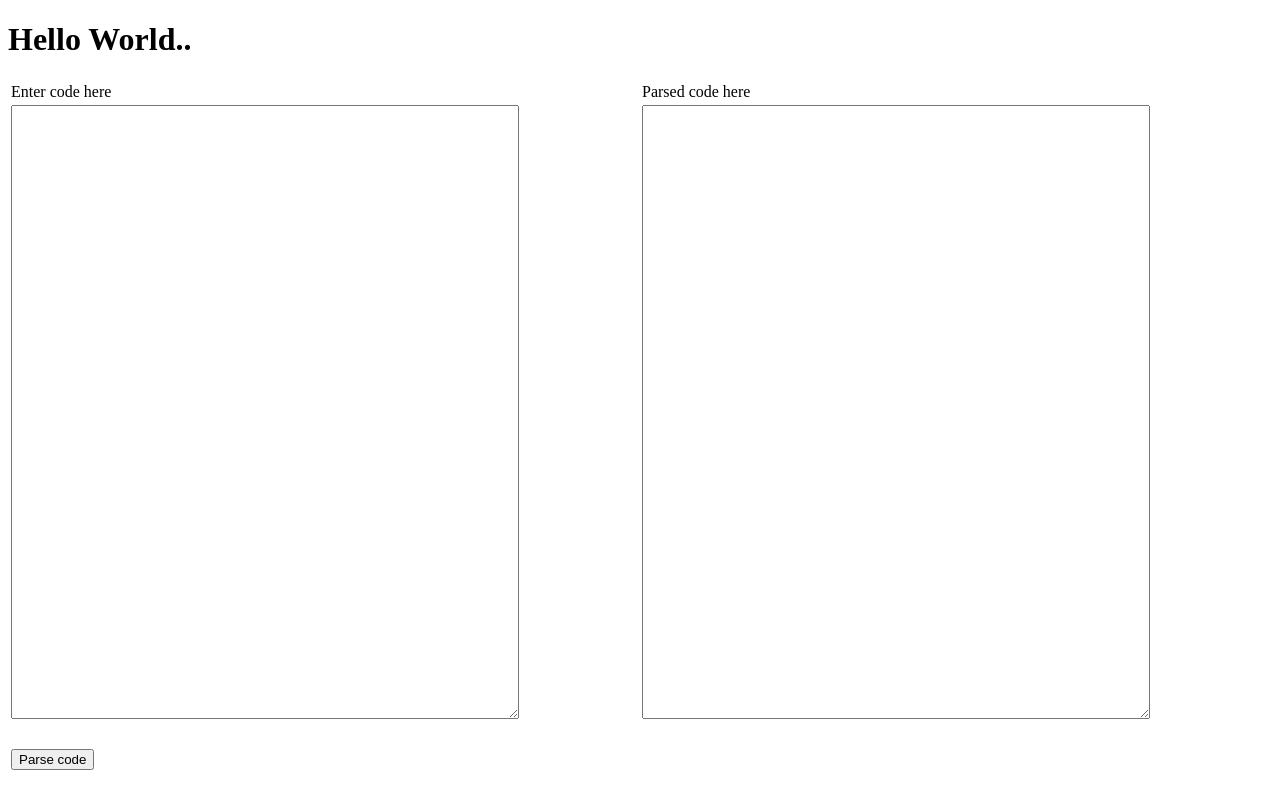
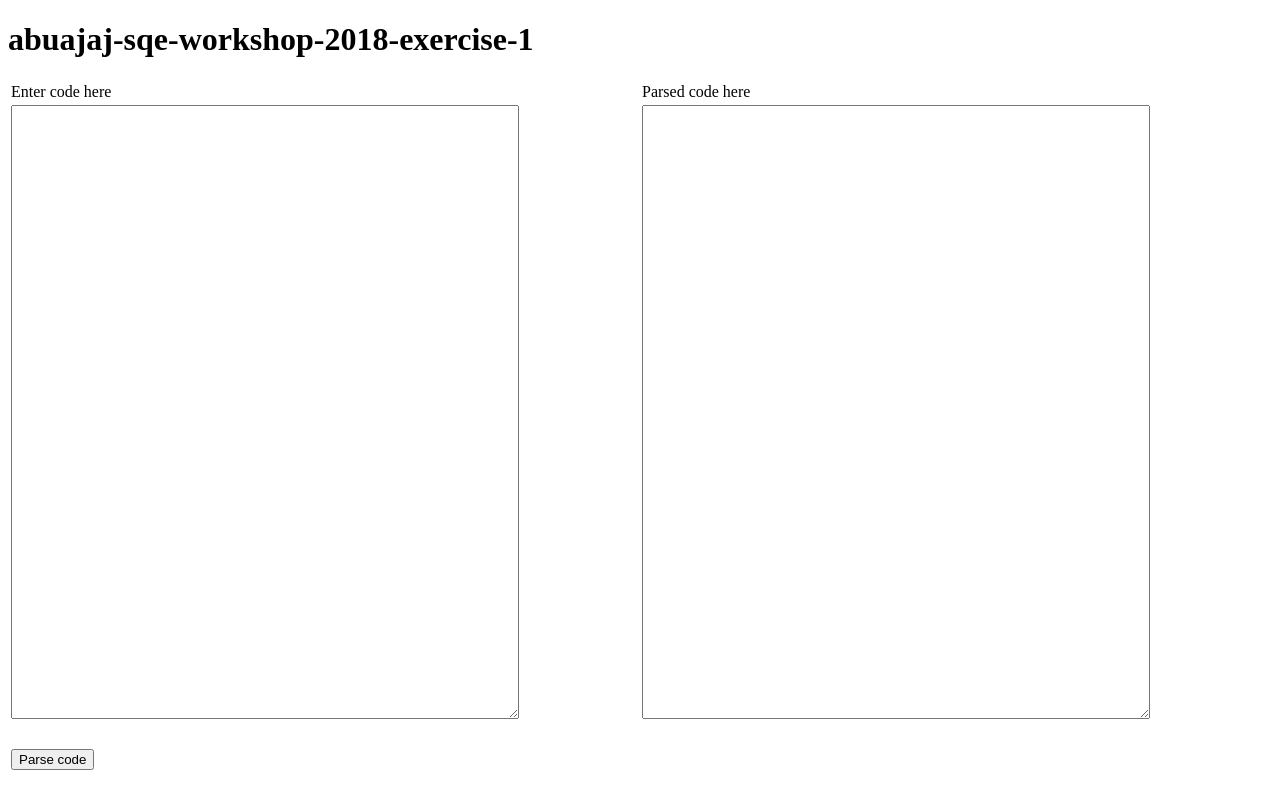
Before and after one commit to abuajaj/abuajaj-sqe-workshop-2018-exercise-1, a website built with webpack: page index.html in a window 1280 px wide. Built offline with nearby package versions, Linux system fonts and the light colour scheme.

Commit message:
Rename project name

```diff
--- a/index.html
+++ b/index.html
@@ -19,7 +19,7 @@
 	</style>
 </head>
 <body>
-<h1>Hello World..</h1>
+<h1>abuajaj-sqe-workshop-2018-exercise-1</h1>
 <table>
 	<tr>
 		<td>
--- a/package.json
+++ b/package.json
@@ -1,5 +1,5 @@
 {
-    "name": "sample-project",
+    "name": "abuajaj-sqe-workshop-2018-exercise-1",
     "version": "1.0.0",
     "description": "",
     "main": "index.js",
```
